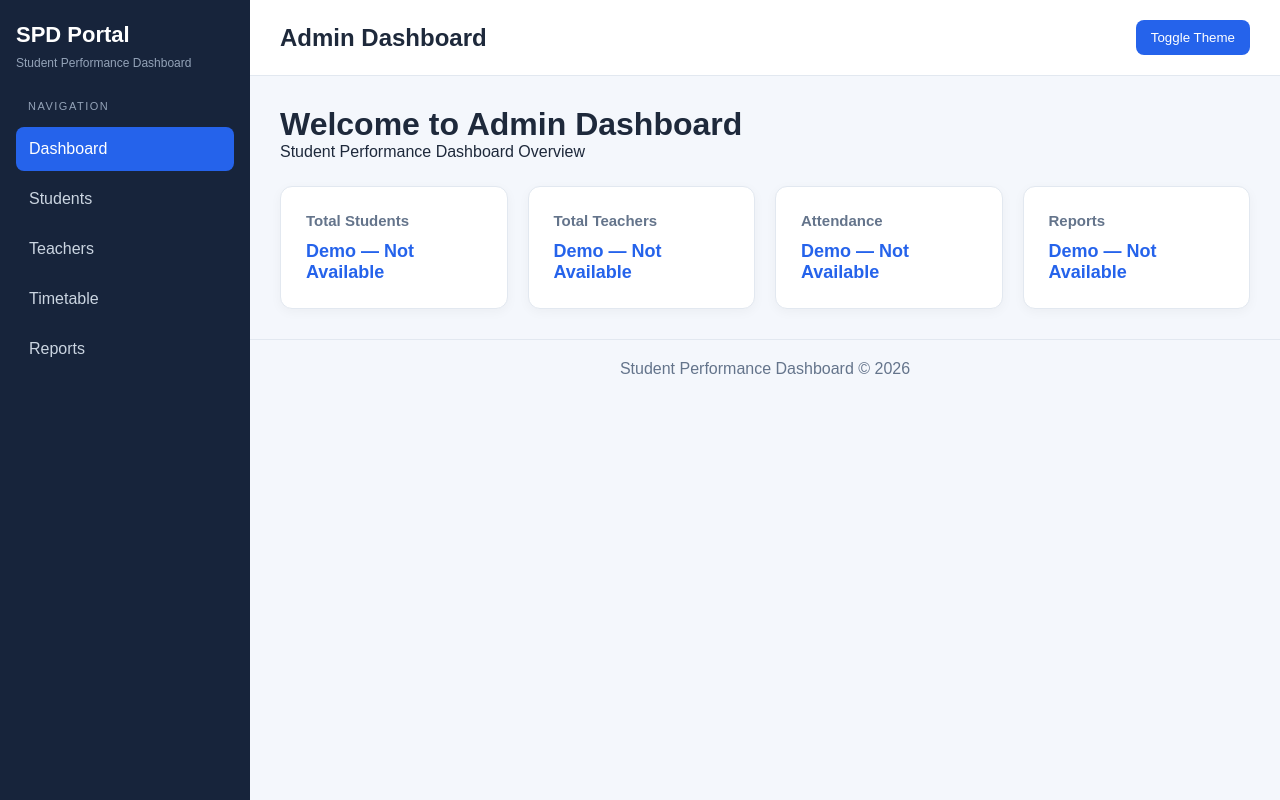
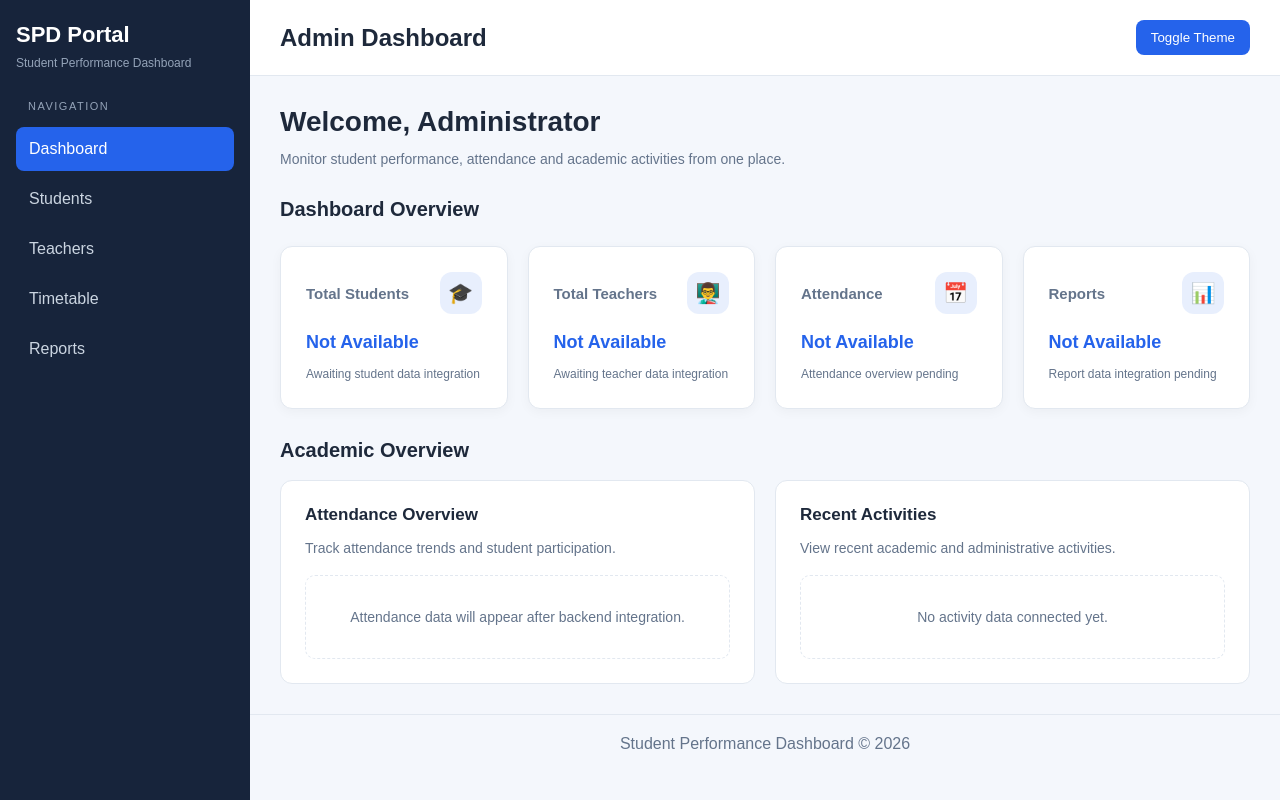
Before and after one commit to yogeshpawar15/student-performance-dashboard, a Java web app: template src/main/webapp/WEB-INF/jsp/admin/dashboard.jsp in a window 1280 px wide. Run offline with Tomcat 11, a stand-in JSP engine, Linux system fonts and the light colour scheme; the template is opened without the code that fills it, so the values that code supplies are empty.

Commit message:
feat(frontend): enhance admin dashboard layout and overview panels

```diff
--- a/src/main/webapp/WEB-INF/jsp/admin/dashboard.jsp
+++ b/src/main/webapp/WEB-INF/jsp/admin/dashboard.jsp
@@ -27,31 +27,111 @@
 
     <main class="content">
 
-        <h1>Welcome to Admin Dashboard</h1>
-        <p>Student Performance Dashboard Overview</p>
+        <!-- Welcome Section -->
+        <section class="dashboard-welcome">
+            <h1>Welcome, Administrator</h1>
+            <p>
+                Monitor student performance, attendance
+                and academic activities from one place.
+            </p>
+        </section>
 
-        <section class="cards" aria-label="Dashboard overview">
+        <!-- Statistics Section -->
+        <section aria-label="Dashboard statistics">
 
-            <div class="card">
+            <h2 class="section-heading">
+                Dashboard Overview
+            </h2>
+
+            <div class="cards">
+
+                <article class="card stat-card">
+                    <div class="stat-card-header">
                         <h3>Total Students</h3>
-                <p>Demo — Not Available</p>
+                        <span class="stat-icon" aria-hidden="true">🎓</span>
                     </div>
+                    <p class="stat-value">Not Available</p>
+                    <div class="stat-description">
+                        Awaiting student data integration
+                    </div>
+                </article>
 
-            <div class="card">
+                <article class="card stat-card">
+                    <div class="stat-card-header">
                         <h3>Total Teachers</h3>
-                <p>Demo — Not Available</p>
+                        <span class="stat-icon" aria-hidden="true">👨‍🏫</span>
                     </div>
+                    <p class="stat-value">Not Available</p>
+                    <div class="stat-description">
+                        Awaiting teacher data integration
+                    </div>
+                </article>
 
-            <div class="card">
+                <article class="card stat-card">
+                    <div class="stat-card-header">
                         <h3>Attendance</h3>
-                <p>Demo — Not Available</p>
+                        <span class="stat-icon" aria-hidden="true">📅</span>
                     </div>
+                    <p class="stat-value">Not Available</p>
+                    <div class="stat-description">
+                        Attendance overview pending
+                    </div>
+                </article>
 
-            <div class="card">
+                <article class="card stat-card">
+                    <div class="stat-card-header">
                         <h3>Reports</h3>
-                <p>Demo — Not Available</p>
+                        <span class="stat-icon" aria-hidden="true">📊</span>
                     </div>
+                    <p class="stat-value">Not Available</p>
+                    <div class="stat-description">
+                        Report data integration pending
+                    </div>
+                </article>
 
+            </div>
+        </section>
+
+        <!-- Dashboard Panels -->
+        <section class="dashboard-section"
+                 aria-label="Academic overview">
+
+            <h2 class="section-heading">
+                Academic Overview
+            </h2>
+
+            <div class="dashboard-panels">
+
+                <article class="dashboard-panel">
+                    <h3>Attendance Overview</h3>
+                    <p>
+                        Track attendance trends and
+                        student participation.
+                    </p>
+
+                    <div class="empty-state">
+                        <p>
+                            Attendance data will appear
+                            after backend integration.
+                        </p>
+                    </div>
+                </article>
+
+                <article class="dashboard-panel">
+                    <h3>Recent Activities</h3>
+                    <p>
+                        View recent academic and
+                        administrative activities.
+                    </p>
+
+                    <div class="empty-state">
+                        <p>
+                            No activity data connected yet.
+                        </p>
+                    </div>
+                </article>
+
+            </div>
         </section>
 
 <%@ include file="../common/footer.jsp" %>
--- a/src/main/webapp/assets/css/style.css
+++ b/src/main/webapp/assets/css/style.css
@@ -80,7 +80,7 @@ body {
 }
 
 .card {
-    background: white;
+    background: var(--white);
     padding: 25px;
     border-radius: 12px;
     border: 1px solid var(--border);
@@ -227,3 +227,165 @@ body.dark-mode .topbar {
 .footer {
     border-top: 1px solid var(--border);
 }
+
+
+/* ========================================
+   PHASE B - PROFESSIONAL DASHBOARD UI
+   ======================================== */
+
+/* Dashboard welcome section */
+.dashboard-welcome {
+    margin-bottom: 28px;
+}
+
+.dashboard-welcome h1 {
+    font-size: 28px;
+    font-weight: 700;
+    margin-bottom: 10px;
+    color: var(--text);
+}
+
+.dashboard-welcome p {
+    font-size: 14px;
+    color: var(--muted);
+    line-height: 1.6;
+}
+
+/* Dashboard statistics cards */
+.stat-card {
+    position: relative;
+    overflow: hidden;
+    transition: transform 0.2s ease,
+                box-shadow 0.2s ease;
+}
+
+.stat-card:hover {
+    transform: translateY(-3px);
+    box-shadow: 0 8px 24px rgba(0, 0, 0, 0.08);
+}
+
+.stat-card-header {
+    display: flex;
+    justify-content: space-between;
+    align-items: center;
+    gap: 12px;
+    margin-bottom: 18px;
+}
+
+.stat-card-header h3 {
+    margin-bottom: 0;
+}
+
+.stat-icon {
+    width: 42px;
+    height: 42px;
+    display: flex;
+    align-items: center;
+    justify-content: center;
+    border-radius: 12px;
+    background: rgba(37, 99, 235, 0.1);
+    color: var(--primary);
+    font-size: 20px;
+    flex-shrink: 0;
+}
+
+.stat-value {
+    font-size: 20px;
+    font-weight: 700;
+    color: var(--text);
+    overflow-wrap: anywhere;
+}
+
+.stat-description {
+    margin-top: 12px;
+    font-size: 12px;
+    color: var(--muted);
+    line-height: 1.5;
+}
+
+/* Dashboard section layout */
+.dashboard-section {
+    margin-top: 30px;
+}
+
+.section-heading {
+    font-size: 20px;
+    font-weight: 700;
+    color: var(--text);
+    margin-bottom: 18px;
+}
+
+.dashboard-panels {
+    display: grid;
+    grid-template-columns: repeat(2, minmax(0, 1fr));
+    gap: 20px;
+}
+
+.dashboard-panel {
+    background: var(--white);
+    border: 1px solid var(--border);
+    border-radius: 12px;
+    padding: 24px;
+    min-width: 0;
+}
+
+.dashboard-panel h3 {
+    font-size: 17px;
+    margin-bottom: 12px;
+    color: var(--text);
+}
+
+.dashboard-panel p {
+    font-size: 14px;
+    color: var(--muted);
+    line-height: 1.6;
+}
+
+/* Placeholder for future backend data */
+.empty-state {
+    padding: 30px 16px;
+    text-align: center;
+    border: 1px dashed var(--border);
+    border-radius: 10px;
+    margin-top: 15px;
+}
+
+.empty-state p {
+    color: var(--muted);
+    font-size: 14px;
+}
+
+/* Responsive dashboard */
+@media (max-width: 768px) {
+    .dashboard-welcome h1 {
+        font-size: 23px;
+    }
+
+    .dashboard-panels {
+        grid-template-columns: 1fr;
+    }
+
+    .dashboard-panel {
+        padding: 18px;
+    }
+}
+
+@media (max-width: 480px) {
+    .cards {
+        grid-template-columns: 1fr;
+    }
+
+    .dashboard-welcome h1 {
+        font-size: 21px;
+    }
+}
+
+@media (prefers-reduced-motion: reduce) {
+    .stat-card {
+        transition: none;
+    }
+
+    .stat-card:hover {
+        transform: none;
+    }
+}
```
Also changed, not shown: frontend-preview/index.html (+119 -21 lines). Lines whose indentation alone changed are shown as unchanged.
